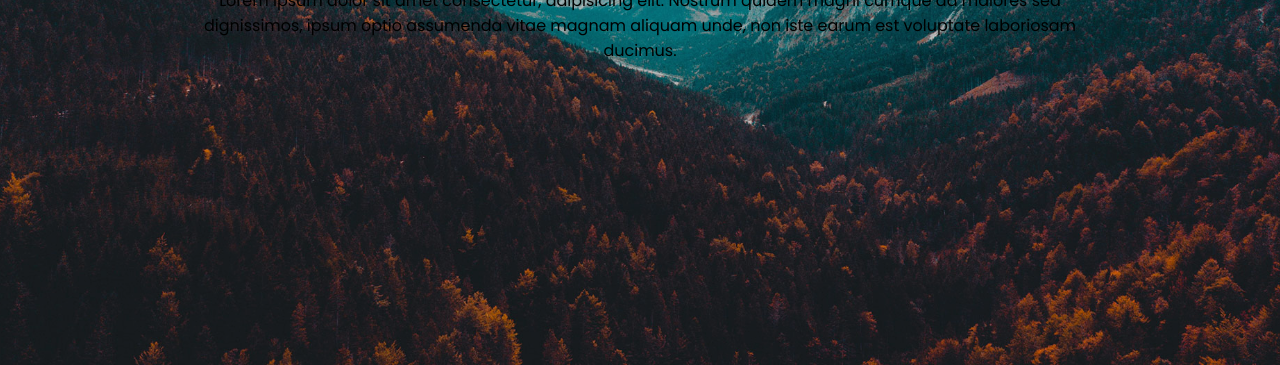
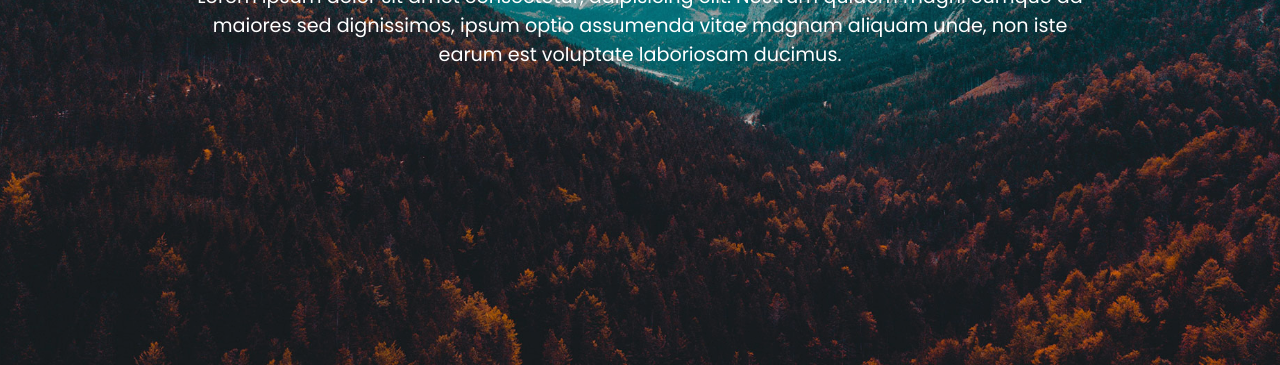
Before and after one commit to TechieSD100/PRODIGY_WD_01, a plain HTML site: page index.html in a window 1280 px wide. Shown: the part 435-800 px from the top of the page. Drawn offline with Linux system fonts and the light colour scheme.

Commit message:
Updated styles.css for a slight correction

```diff
--- a/styles.css
+++ b/styles.css
@@ -60,6 +60,11 @@ section{
     font-size: 5em;
 }
 
+.banner .content p{
+    color: #fff;
+    font-size: 1.2em;
+}
+
 .fitBg{
     position: absolute;
     top: 0;
```
